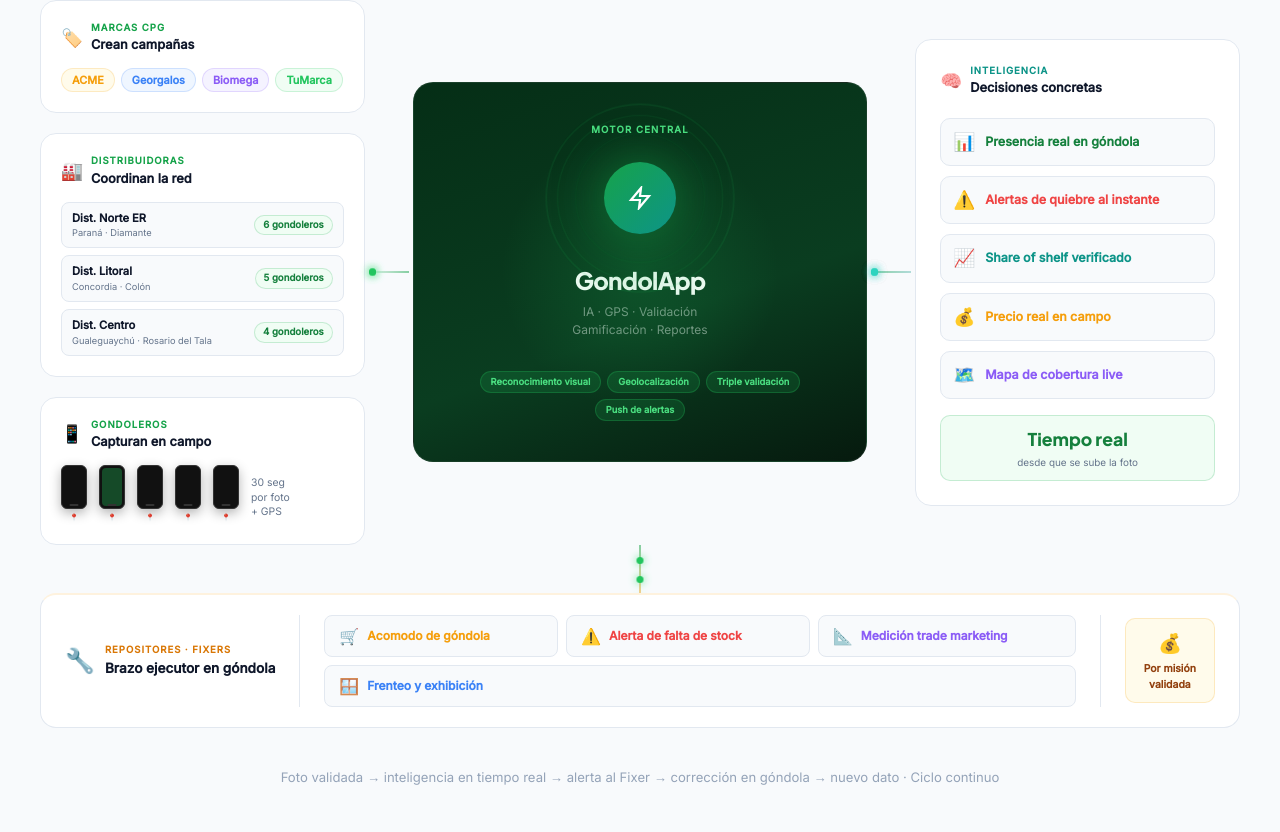
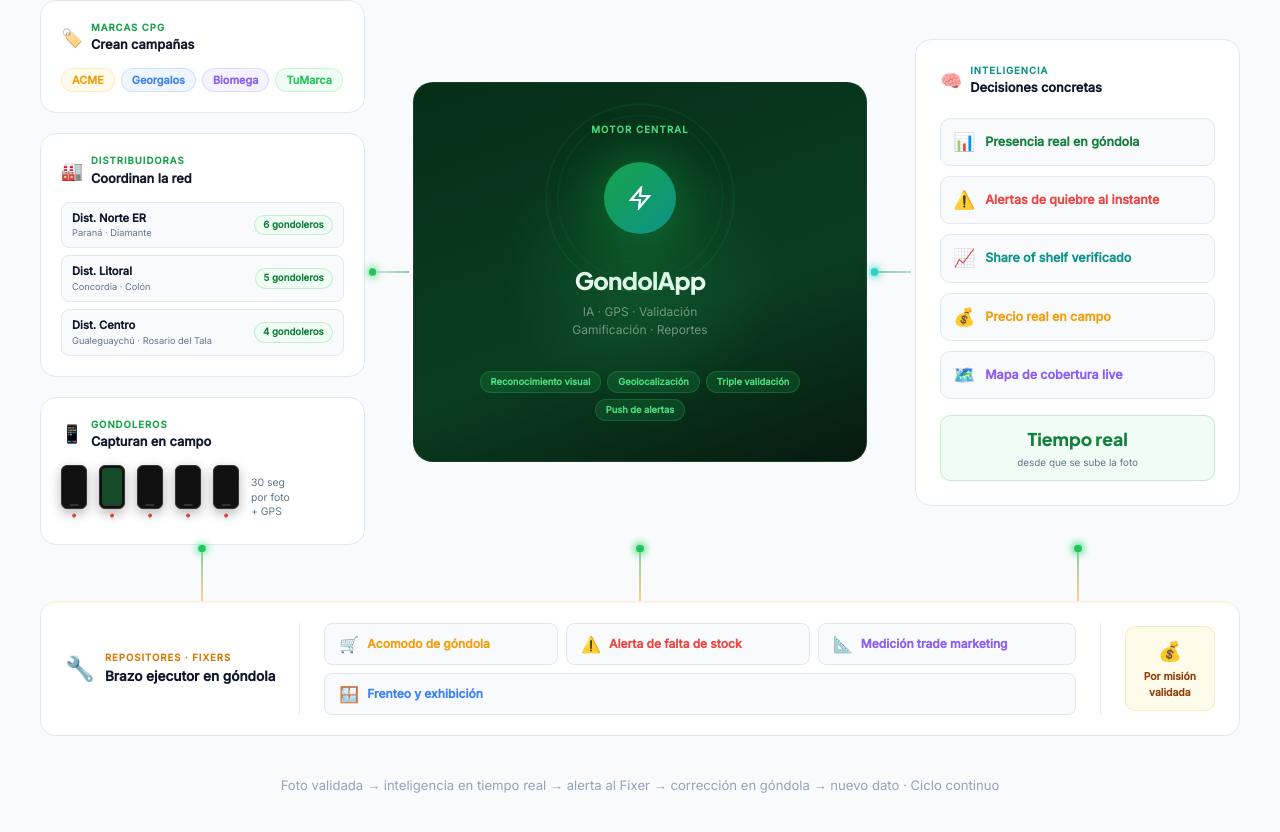
Before and after one commit to manueldo-md/gondolapp-website, a Next.js app: page / in a window 1280 px wide. Shown: the part 1925-2757 px from the top of the page. Built offline with nearby package versions, Linux system fonts and the light colour scheme.

Commit message:
Ecosistema: triple vertical connectors (left, center, right) to Fixers row
Co-Authored-By: Claude Opus 4.6 (1M context) <noreply@anthropic.com>

```diff
--- a/components/Ecosistema.tsx
+++ b/components/Ecosistema.tsx
@@ -15,18 +15,18 @@ const distros = [
 ];
 
 const fixerTasks = [
-  { icon: "🛒", label: "Acomodo de góndola",         color: "#f59e0b" },
-  { icon: "⚠️", label: "Alerta de falta de stock",   color: "#ef4444" },
-  { icon: "📐", label: "Medición trade marketing",    color: "#8b5cf6" },
-  { icon: "🪟",  label: "Frenteo y exhibición",        color: "#3b82f6" },
+  { icon: "🛒", label: "Acomodo de góndola",       color: "#f59e0b" },
+  { icon: "⚠️", label: "Alerta de falta de stock", color: "#ef4444" },
+  { icon: "📐", label: "Medición trade marketing",  color: "#8b5cf6" },
+  { icon: "🪟",  label: "Frenteo y exhibición",      color: "#3b82f6" },
 ];
 
 const outputs = [
-  { icon: "📊", label: "Presencia real en góndola",   color: "var(--g-700)" },
-  { icon: "⚠️", label: "Alertas de quiebre al instante", color: "#ef4444"  },
-  { icon: "📈", label: "Share of shelf verificado",    color: "var(--t-600)"},
-  { icon: "💰", label: "Precio real en campo",         color: "#f59e0b"    },
-  { icon: "🗺️", label: "Mapa de cobertura live",       color: "#8b5cf6"    },
+  { icon: "📊", label: "Presencia real en góndola",      color: "var(--g-700)" },
+  { icon: "⚠️", label: "Alertas de quiebre al instante", color: "#ef4444"      },
+  { icon: "📈", label: "Share of shelf verificado",       color: "var(--t-600)" },
+  { icon: "💰", label: "Precio real en campo",            color: "#f59e0b"      },
+  { icon: "🗺️", label: "Mapa de cobertura live",          color: "#8b5cf6"      },
 ];
 
 // ─── Sub-components ──────────────────────────────────────────────────────
@@ -34,7 +34,6 @@ const outputs = [
 function PhoneNode({ delay }: { delay: number }) {
   return (
     <div style={{ position: "relative", display: "flex", flexDirection: "column", alignItems: "center", gap: 4 }}>
-      {/* Phone frame */}
       <div style={{
         width: 26, height: 44,
         background: "#111",
@@ -44,19 +43,16 @@ function PhoneNode({ delay }: { delay: number }) {
         overflow: "hidden",
         boxShadow: "0 4px 12px rgba(0,0,0,0.3)",
       }}>
-        {/* Screen flash */}
         <div style={{
           position: "absolute", inset: 2, borderRadius: 4,
           background: "rgba(34,197,94,0.6)",
           animation: `phone-flash 3s ${delay}ms ease-in-out infinite`,
         }} />
-        {/* Home bar */}
         <div style={{
           position: "absolute", bottom: 2, left: "50%", transform: "translateX(-50%)",
           width: 9, height: 1.5, borderRadius: 1, background: "#333",
         }} />
       </div>
-      {/* GPS dot */}
       <div style={{ fontSize: "0.45rem", color: "var(--g-600)", fontWeight: 700 }}>📍</div>
     </div>
   );
@@ -74,7 +70,6 @@ function HubCenter() {
       overflow: "hidden",
       minHeight: 380,
     }}>
-      {/* Ambient glow */}
       <div style={{
         position: "absolute", top: "50%", left: "50%",
         transform: "translate(-50%, -50%)",
@@ -83,16 +78,12 @@ function HubCenter() {
         background: "radial-gradient(circle, rgba(34,197,94,0.18) 0%, transparent 70%)",
         pointerEvents: "none",
       }} />
-
-      {/* Label top */}
       <div style={{
         fontSize: "0.6rem", fontWeight: 700, color: "var(--g-400)",
         letterSpacing: "0.12em", textTransform: "uppercase", marginBottom: "1.5rem",
       }}>
         Motor central
       </div>
-
-      {/* Pulse rings + hub logo */}
       <div style={{ position: "relative", display: "flex", alignItems: "center", justifyContent: "center", marginBottom: "1.75rem" }}>
         {[1, 2, 3].map(r => (
           <div key={r} style={{
@@ -104,47 +95,59 @@ function HubCenter() {
             animation: `pulse-ring 2.4s ${r * 0.55}s ease-out infinite`,
           }} />
         ))}
-        {/* Hub circle */}
         <div style={{
           width: 72, height: 72, borderRadius: "50%",
           background: "var(--grad-brand)",
           display: "flex", flexDirection: "column",
           alignItems: "center", justifyContent: "center",
           boxShadow: "0 0 48px rgba(22,163,74,0.5)",
-          zIndex: 1,
-          flexShrink: 0,
+          zIndex: 1, flexShrink: 0,
         }}>
           <svg width="24" height="24" fill="none" stroke="#fff" strokeWidth="2.2" viewBox="0 0 24 24">
             <path d="M13 2L3 14h9l-1 8 10-12h-9l1-8z" />
           </svg>
         </div>
       </div>
-
-      {/* Name */}
       <div style={{
-        fontFamily: "var(--font-heading)",
-        fontWeight: 900,
-        fontSize: "1.5rem",
-        color: "#fff",
-        letterSpacing: "-0.03em",
-        marginBottom: "0.35rem",
+        fontFamily: "var(--font-heading)", fontWeight: 900, fontSize: "1.5rem",
+        color: "#fff", letterSpacing: "-0.03em", marginBottom: "0.35rem",
       }}>
         GondolApp
       </div>
       <div style={{ fontSize: "0.75rem", color: "rgba(255,255,255,0.45)", marginBottom: "2rem", textAlign: "center", lineHeight: 1.5 }}>
         IA · GPS · Validación<br />Gamificación · Reportes
       </div>
-
-      {/* Processing chips */}
       <div style={{ display: "flex", flexWrap: "wrap", gap: 6, justifyContent: "center" }}>
         {["Reconocimiento visual", "Geolocalización", "Triple validación", "Push de alertas"].map(tag => (
           <span key={tag} style={{
             fontSize: "0.58rem", fontWeight: 600,
-            background: "rgba(34,197,94,0.15)",
-            color: "var(--g-400)",
+            background: "rgba(34,197,94,0.15)", color: "var(--g-400)",
             border: "1px solid rgba(34,197,94,0.25)",
             padding: "3px 10px", borderRadius: 99,
           }}>{tag}</span>
+        ))}
+      </div>
+    </div>
+  );
+}
+
+/** Vertical animated connector — same "pelotitas" as horizontal connectors */
+function VConnector({ delays, dotColor = "var(--g-500)", glowColor = "var(--g-400)", fromOpacity = 0.5, toOpacity = 0.45 }:
+  { delays: number[]; dotColor?: string; glowColor?: string; fromOpacity?: number; toOpacity?: number }) {
+  return (
+    <div style={{ display: "flex", justifyContent: "center", height: "100%" }}>
+      <div style={{
+        width: 2, height: "100%",
+        background: `linear-gradient(to bottom, rgba(22,163,74,${fromOpacity}), rgba(245,158,11,${toOpacity}))`,
+        position: "relative",
+      }}>
+        {delays.map((d, i) => (
+          <div key={i} style={{
+            position: "absolute", left: "50%", transform: "translateX(-50%)",
+            width: 7, height: 7, borderRadius: "50%",
+            background: dotColor, boxShadow: `0 0 8px ${glowColor}`,
+            animation: `flow-dot-v 2.1s ${d}ms linear infinite`,
+          }} />
         ))}
       </div>
     </div>
@@ -168,11 +171,16 @@ export default function Ecosistema() {
           </p>
         </div>
 
-        {/* Main diagram: 3 columns */}
+        {/* ═══════════════════════════════════════════════════════════════
+            Master grid — 5 cols × 3 rows
+            Row 1: actors | h-conn | hub | h-conn | intelligence
+            Row 2: v-conn  |        | v-conn |      | v-conn
+            Row 3: Fixers (span all 5)
+        ════════════════════════════════════════════════════════════════ */}
         <div className="eco-grid">
 
-          {/* ── LEFT: Actors ── */}
-          <div style={{ display: "flex", flexDirection: "column", gap: "1.25rem" }}>
+          {/* ── ROW 1, COL 1: Left actors ── */}
+          <div style={{ gridColumn: 1, gridRow: 1, display: "flex", flexDirection: "column", gap: "1.25rem" }}>
 
             {/* Marcas */}
             <div className="blur-in card" style={{ padding: "1.25rem" }}>
@@ -208,8 +216,7 @@ export default function Ecosistema() {
                 {distros.map((d, i) => (
                   <div key={i} style={{
                     background: "var(--bg-subtle)", borderRadius: 8,
-                    padding: "7px 10px",
-                    border: "1px solid var(--border)",
+                    padding: "7px 10px", border: "1px solid var(--border)",
                     display: "flex", alignItems: "center", justifyContent: "space-between",
                   }}>
                     <div>
@@ -249,8 +256,8 @@ export default function Ecosistema() {
 
           </div>
 
-          {/* ── CENTER: Flow connector left ── */}
-          <div className="eco-connector">
+          {/* ── ROW 1, COL 2: H connector left ── */}
+          <div style={{ gridColumn: 2, gridRow: 1 }} className="eco-connector">
             <div style={{ flex: 1, height: 2, background: "linear-gradient(to right, rgba(22,163,74,0.1), rgba(22,163,74,0.5))", position: "relative", alignSelf: "center" }}>
               {[0, 800, 1600].map((d, i) => (
                 <div key={i} style={{
@@ -263,13 +270,13 @@ export default function Ecosistema() {
             </div>
           </div>
 
-          {/* ── CENTER: Hub ── */}
-          <div className="blur-in" style={{ transitionDelay: "100ms" }}>
+          {/* ── ROW 1, COL 3: Hub ── */}
+          <div className="blur-in" style={{ gridColumn: 3, gridRow: 1, transitionDelay: "100ms" }}>
             <HubCenter />
           </div>
 
-          {/* ── CENTER: Flow connector right ── */}
-          <div className="eco-connector">
+          {/* ── ROW 1, COL 4: H connector right ── */}
+          <div style={{ gridColumn: 4, gridRow: 1 }} className="eco-connector">
             <div style={{ flex: 1, height: 2, background: "linear-gradient(to right, rgba(22,163,74,0.5), rgba(13,148,136,0.3))", position: "relative", alignSelf: "center" }}>
               {[200, 1000, 1800].map((d, i) => (
                 <div key={i} style={{
@@ -282,8 +289,8 @@ export default function Ecosistema() {
             </div>
           </div>
 
-          {/* ── RIGHT: Intelligence ── */}
-          <div className="blur-in" style={{ transitionDelay: "200ms" }}>
+          {/* ── ROW 1, COL 5: Intelligence ── */}
+          <div className="blur-in" style={{ gridColumn: 5, gridRow: 1, transitionDelay: "200ms" }}>
             <div className="card" style={{ padding: "1.5rem", height: "100%" }}>
               <div style={{ display: "flex", alignItems: "center", gap: 8, marginBottom: "1.25rem" }}>
                 <span style={{ fontSize: "1.1rem" }}>🧠</span>
@@ -317,29 +324,24 @@ export default function Ecosistema() {
             </div>
           </div>
 
+          {/* ── ROW 2, COL 1: V connector — distribuidoras → fixers ── */}
+          <div className="eco-vconn" style={{ gridColumn: 1, gridRow: 2 }}>
+            <VConnector delays={[0, 700, 1400]} />
           </div>
 
-        {/* ── Vertical connector → Fixers ── */}
-        <div style={{ display: "flex", justifyContent: "center", height: 48, position: "relative" }}>
-          <div style={{
-            width: 2, height: "100%",
-            background: "linear-gradient(to bottom, rgba(22,163,74,0.5), rgba(245,158,11,0.45))",
-            position: "relative",
-          }}>
-            {[0, 700, 1400].map((d, i) => (
-              <div key={i} style={{
-                position: "absolute", left: "50%", transform: "translateX(-50%)",
-                width: 7, height: 7, borderRadius: "50%",
-                background: "var(--g-500)", boxShadow: "0 0 8px var(--g-400)",
-                animation: `flow-dot-v 2.1s ${d}ms linear infinite`,
-              }} />
-            ))}
-          </div>
+          {/* ── ROW 2, COL 3: V connector — hub → fixers ── */}
+          <div className="eco-vconn" style={{ gridColumn: 3, gridRow: 2 }}>
+            <VConnector delays={[200, 900, 1600]} />
           </div>
 
-        {/* ── Fixers: horizontal card ── */}
-        <div className="blur-in card fixer-row" style={{ transitionDelay: "280ms" }}>
+          {/* ── ROW 2, COL 5: V connector — inteligencia → fixers ── */}
+          <div className="eco-vconn" style={{ gridColumn: 5, gridRow: 2 }}>
+            <VConnector delays={[400, 1100, 1800]} />
+          </div>
 
+          {/* ── ROW 3: Fixers — full width ── */}
+          <div className="blur-in card fixer-row" style={{ gridColumn: "1 / -1", gridRow: 3, transitionDelay: "280ms" }}
+          >
             {/* Header */}
             <div style={{ display: "flex", alignItems: "center", gap: 10, flexShrink: 0 }}>
               <span style={{ fontSize: "1.5rem" }}>🔧</span>
@@ -349,7 +351,6 @@ export default function Ecosistema() {
               </div>
             </div>
 
-          {/* Divider */}
             <div className="fixer-divider" />
 
             {/* Tasks */}
@@ -367,7 +368,6 @@ export default function Ecosistema() {
               ))}
             </div>
 
-          {/* Divider */}
             <div className="fixer-divider" />
 
             {/* Payment badge */}
@@ -379,6 +379,7 @@ export default function Ecosistema() {
               <div style={{ fontSize: "1.2rem", marginBottom: 3 }}>💰</div>
               <div style={{ fontSize: "0.65rem", fontWeight: 700, color: "#92400e", lineHeight: 1.5 }}>
                 Por misión<br />validada
+              </div>
             </div>
           </div>
 
@@ -395,6 +396,7 @@ export default function Ecosistema() {
         .eco-grid {
           display: grid;
           grid-template-columns: 1fr 48px 1.4fr 48px 1fr;
+          grid-template-rows: auto 56px auto;
           gap: 0;
           align-items: center;
         }
@@ -403,6 +405,10 @@ export default function Ecosistema() {
           align-items: center;
           height: 100%;
           padding: 0 4px;
+          align-self: center;
+        }
+        .eco-vconn {
+          align-self: stretch;
         }
         @keyframes flow-dot-h {
           0%   { left: -4px;              opacity: 0; }
@@ -432,10 +438,10 @@ export default function Ecosistema() {
         @media (max-width: 960px) {
           .eco-grid {
             grid-template-columns: 1fr !important;
+            grid-template-rows: auto !important;
           }
-          .eco-connector {
-            display: none !important;
-          }
+          .eco-connector { display: none !important; }
+          .eco-vconn     { display: none !important; }
           .fixer-row {
             flex-direction: column;
             align-items: flex-start;
```
Lines whose indentation alone changed are shown as unchanged.
